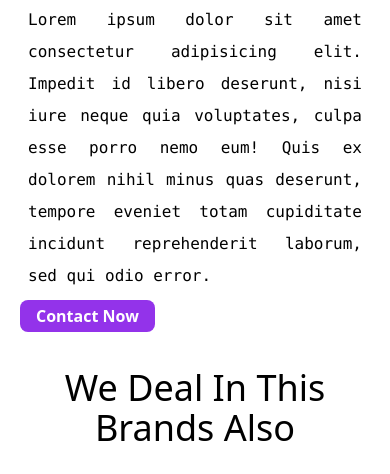
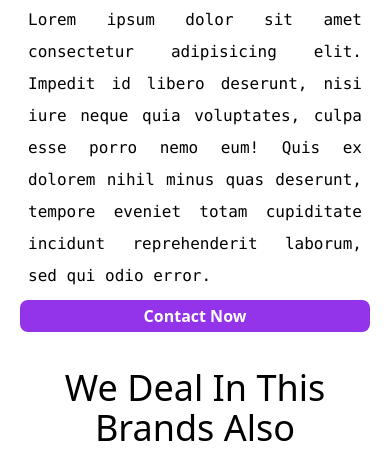
Before and after one commit to YashPro8158/RideEasetlwnd, a plain HTML site: page index.html in a window 390 px wide. Shown: the part 516-990 px from the top of the page. Drawn offline with nearby package versions, Linux system fonts and the light colour scheme.

Commit message:
Final Update

```diff
--- a/index.html
+++ b/index.html
@@ -35,7 +35,7 @@
                 libero deserunt, nisi iure neque quia voluptates, culpa esse porro nemo eum! Quis ex dolorem nihil minus
                 quas deserunt, tempore eveniet totam cupiditate incidunt reprehenderit laborum, sed qui odio error.</p>
             <button
-                class="bg-purple-600 font-bold px-4 py-1 rounded-lg hover:bg-transparent hover:border-2 border-black text-white hover:text-black duration-100">Contact
+                class="bg-purple-600 font-bold px-4 py-1 rounded-lg hover:bg-transparent hover:border-2 border-black text-white hover:text-black duration-100 w-full sm:w-auto">Contact
                 Now</button>
         </div>
     </main>
```
